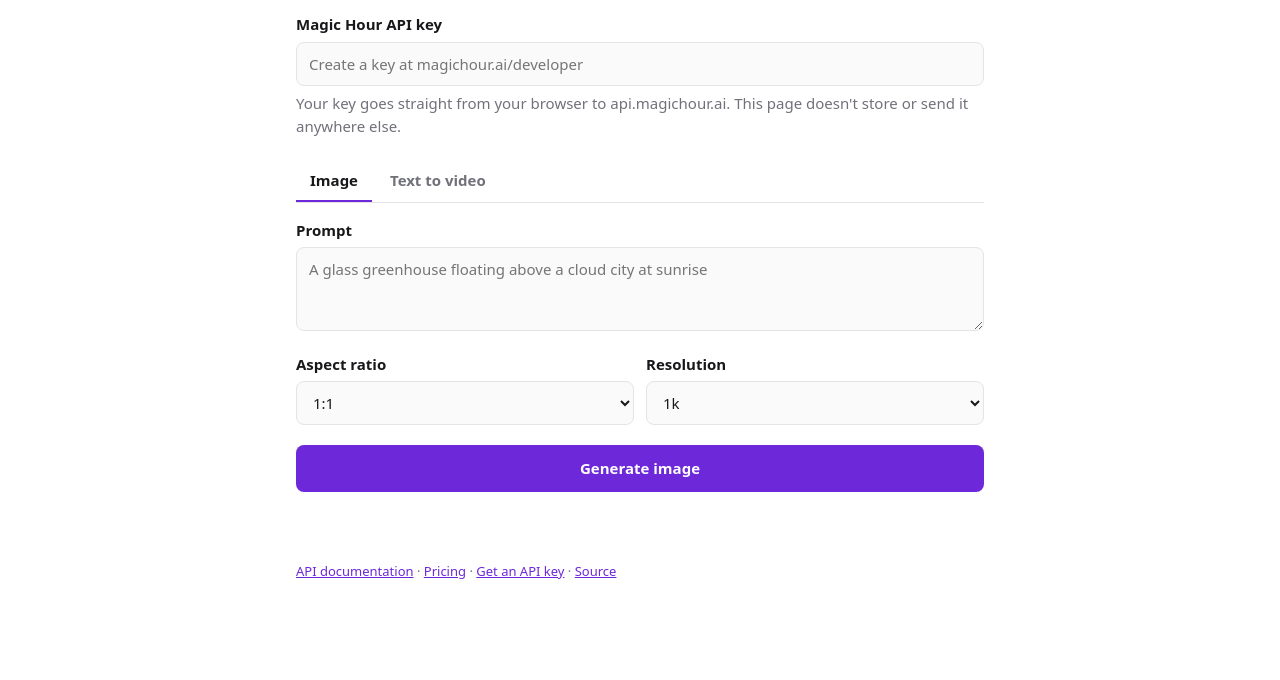
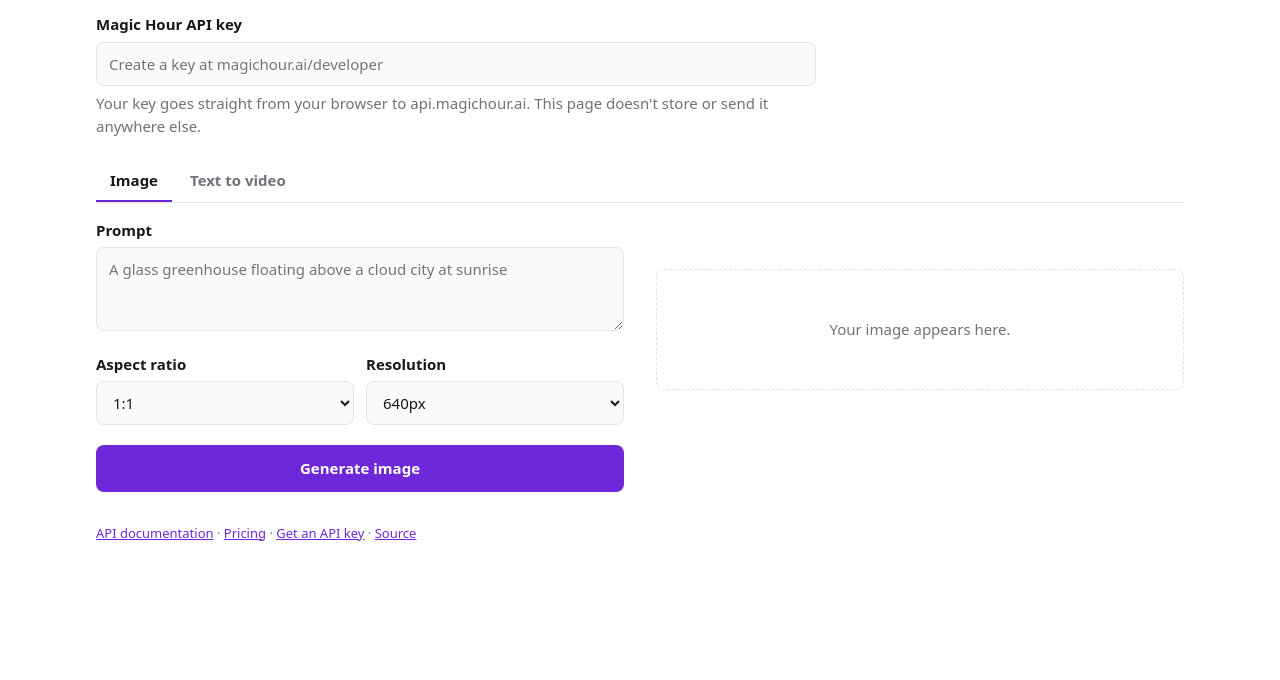
Before and after one commit to magichourhq/magic-hour-huggingface-space, a plain HTML site: page index.html in a window 1280 px wide. Shown: the part 120-800 px from the top of the page. Drawn offline with Linux system fonts and the light colour scheme.

Commit message:
feat: Show results next to the settings on desktop and default images to 640px (#6)
Co-authored-by: Claude Opus 5.5 <noreply@anthropic.com>

```diff
--- a/index.html
+++ b/index.html
@@ -35,7 +35,8 @@
         color: var(--fg);
         font: 15px/1.5 system-ui, -apple-system, "Segoe UI", sans-serif;
       }
-      main { max-width: 720px; margin: 0 auto; padding: 32px 16px 48px; }
+      main { max-width: 1120px; margin: 0 auto; padding: 32px 16px 48px; }
+      .intro { max-width: 720px; }
       h1 { font-size: 24px; margin: 0 0 4px; }
       p { margin: 0 0 16px; }
       .muted { color: var(--muted); }
@@ -82,12 +83,21 @@
       .status { margin-top: 16px; min-height: 1.5em; }
       .status.error { color: var(--error); }
       .result img, .result video { display: block; width: 100%; margin-top: 12px; border-radius: 8px; }
+      .output { margin-top: 4px; }
+      .placeholder { margin-top: 12px; padding: 48px 16px; border: 1px dashed var(--line); border-radius: 8px; text-align: center; }
+      .result:not(:empty) + .placeholder { display: none; }
+      /* On wide screens, show the result next to the settings. */
+      @media (min-width: 900px) {
+        form[role="tabpanel"]:not([hidden]) { display: grid; grid-template-columns: minmax(0, 1fr) minmax(0, 1fr); gap: 32px; align-items: start; }
+        .output { margin-top: 16px; position: sticky; top: 16px; }
+      }
       footer { margin-top: 32px; font-size: 13px; }
       [hidden] { display: none !important; }
     </style>
   </head>
   <body>
     <main>
+      <div class="intro">
       <h1>Magic Hour AI Image and Video Generator</h1>
       <p class="muted">
         Generate images and videos with the <a href="https://magichour.ai/api" target="_blank" rel="noreferrer">Magic Hour API</a>.
@@ -99,6 +109,7 @@
       <p class="muted" style="margin-top: 6px">
         Your key goes straight from your browser to api.magichour.ai. This page doesn't store or send it anywhere else.
       </p>
+      </div>
 
       <div class="tabs" role="tablist">
         <button role="tab" aria-selected="true" aria-controls="image-panel" id="image-tab">Image</button>
@@ -106,6 +117,7 @@
       </div>
 
       <form id="image-panel" role="tabpanel" aria-labelledby="image-tab">
+        <div class="controls">
         <label for="image-prompt">Prompt</label>
         <textarea id="image-prompt" required placeholder="A glass greenhouse floating above a cloud city at sunrise"></textarea>
         <div class="row">
@@ -118,16 +130,21 @@
           <div>
             <label for="image-resolution">Resolution</label>
             <select id="image-resolution">
-              <option>640px</option><option selected>1k</option><option>2k</option>
+              <option selected>640px</option><option>1k</option><option>2k</option>
             </select>
           </div>
         </div>
         <button class="generate" type="submit">Generate image</button>
-        <div class="status" role="status"></div>
-        <div class="result"></div>
+        </div>
+        <div class="output">
+          <div class="status" role="status"></div>
+          <div class="result"></div>
+          <p class="placeholder muted">Your image appears here.</p>
+        </div>
       </form>
 
       <form id="video-panel" role="tabpanel" aria-labelledby="video-tab" hidden>
+        <div class="controls">
         <label for="video-prompt">Prompt</label>
         <textarea id="video-prompt" required placeholder="A paper dragon unfolds and flies across an illustrator's desk"></textarea>
         <div class="row">
@@ -148,8 +165,12 @@
         </div>
         <label class="check"><input id="video-audio" type="checkbox" /> Include audio when the model supports it</label>
         <button class="generate" type="submit">Generate video</button>
-        <div class="status" role="status"></div>
-        <div class="result"></div>
+        </div>
+        <div class="output">
+          <div class="status" role="status"></div>
+          <div class="result"></div>
+          <p class="placeholder muted">Your video appears here.</p>
+        </div>
       </form>
 
       <footer class="muted">
```
